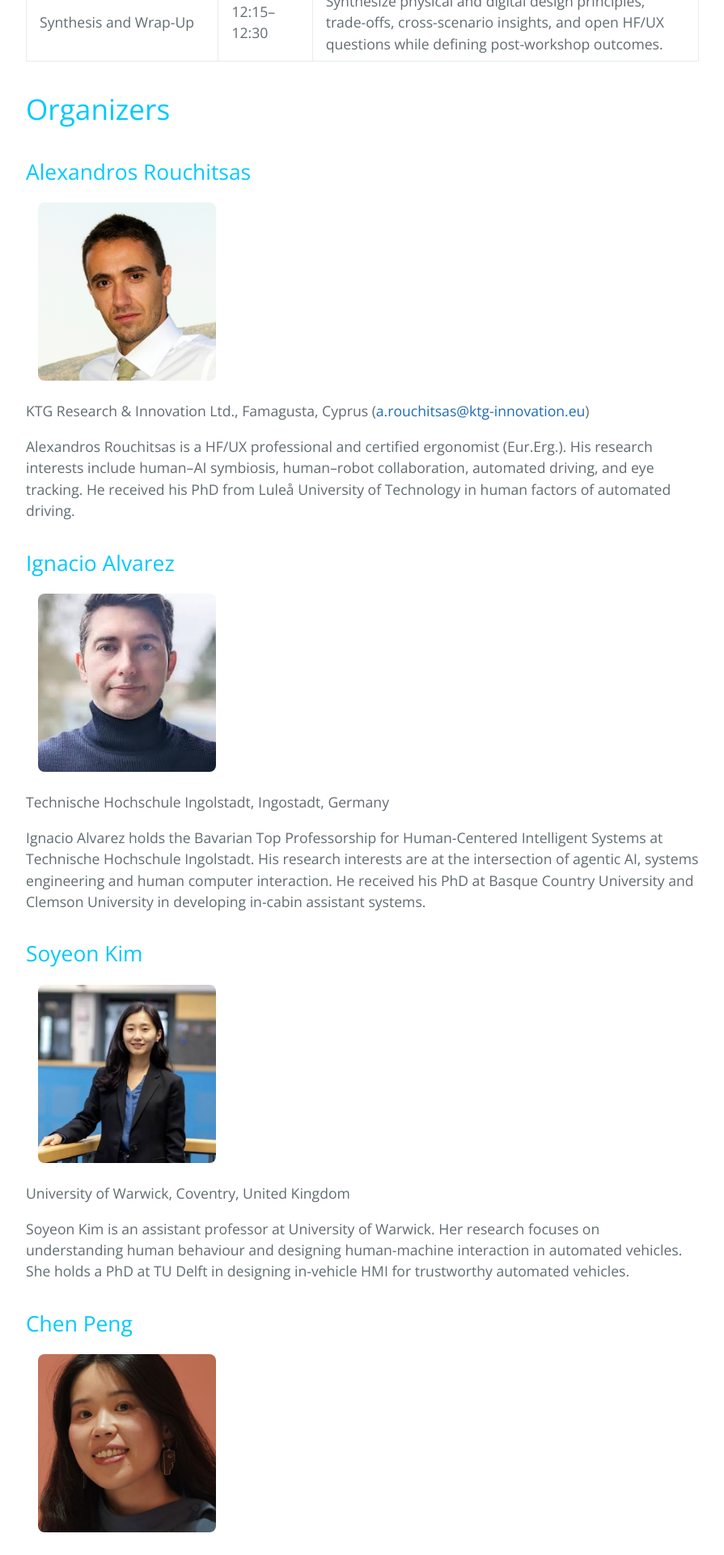
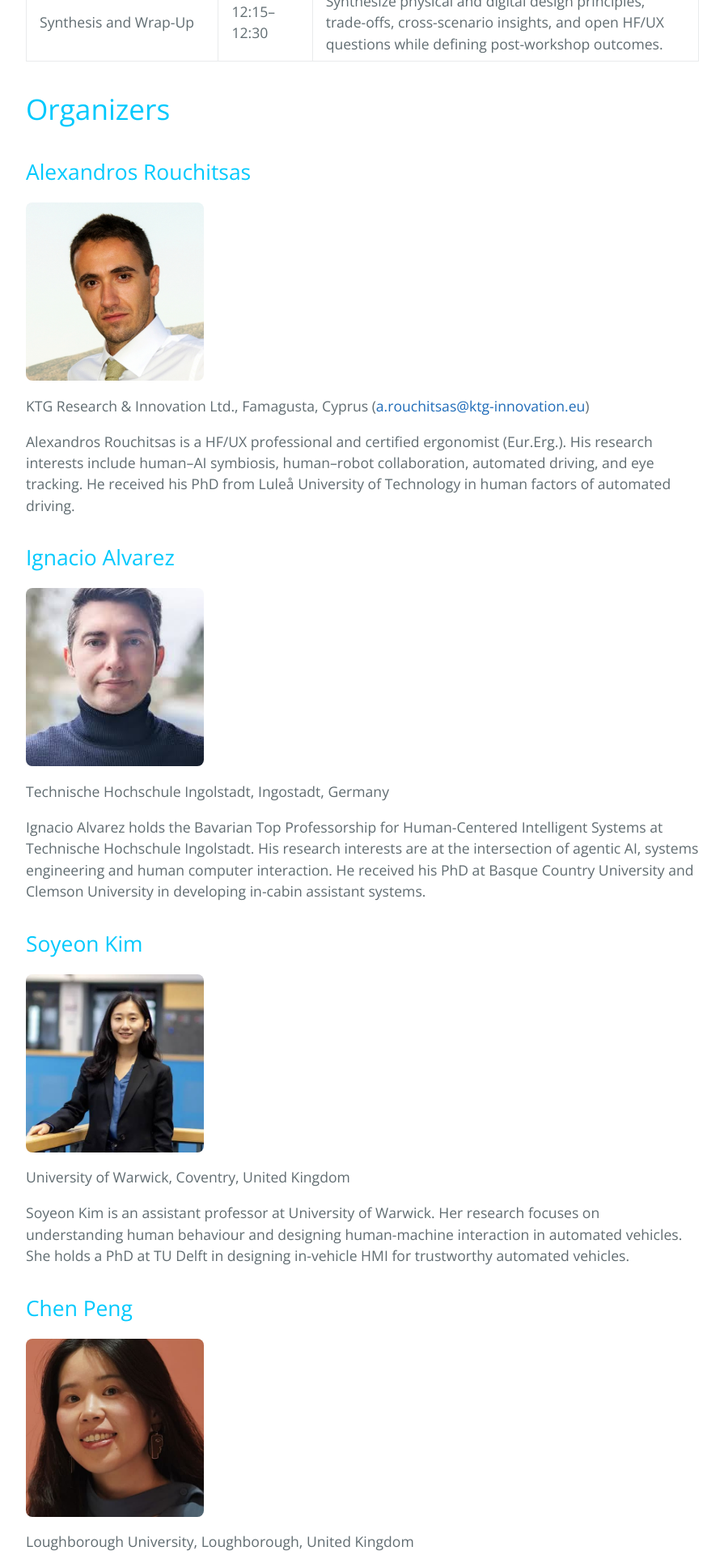
Before and after one commit to love-in-traffic/love-in-traffic.github.io, a Jekyll site: the page built from index.md, in a window 1280 px wide. Shown: the part 2234-4154 px from the top of the page at 81% size, without its empty margins (192-1087 px from the left). Built offline with Jekyll 4.4.1, drawn with Linux system fonts in a browser that asks for light colours.

Commit message:
Update style.scss

```diff
--- a/assets/css/style.scss
+++ b/assets/css/style.scss
@@ -9,4 +9,7 @@
   object-fit: cover;
   object-position: center;
   border-radius: 8px;
+  display: block;
+  margin-left: 0;
+  margin-right: auto;
 }
```
